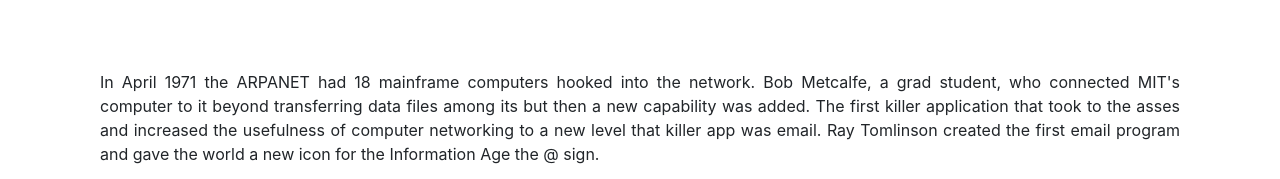
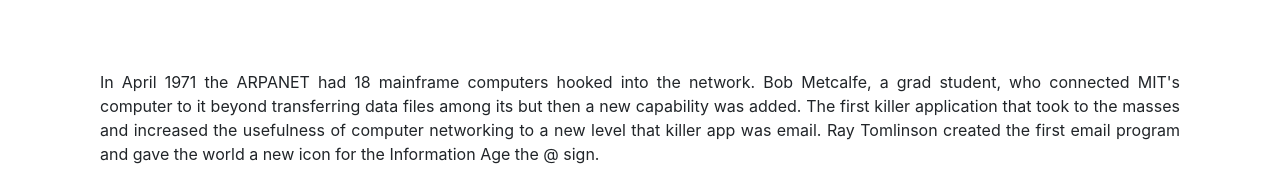
Before and after one commit to simak95/History_of_Internet, a plain HTML site: page docs/InternetInvention.html in a window 1280 px wide. Shown: the part 2029-2208 px from the top of the page. Drawn offline with nearby package versions, Linux system fonts and the light colour scheme.

Commit message:
Update InternetInvention.html

```diff
--- a/docs/InternetInvention.html
+++ b/docs/InternetInvention.html
@@ -100,7 +100,7 @@
             <p class="container-fluid text-justify" >In April 1971 the ARPANET had 18 mainframe computers hooked into
                 the network. Bob Metcalfe, a grad student, who connected MIT's computer to it
                 beyond transferring data files among its but then a new capability was added. The first killer
-                application that took to the asses and increased the usefulness of computer networking to a new
+                application that took to the masses and increased the usefulness of computer networking to a new
                 level that killer app was email.  Ray Tomlinson created the first email program and gave the world
                 a new icon for the Information Age the @ sign.</p>
         </div>
```
